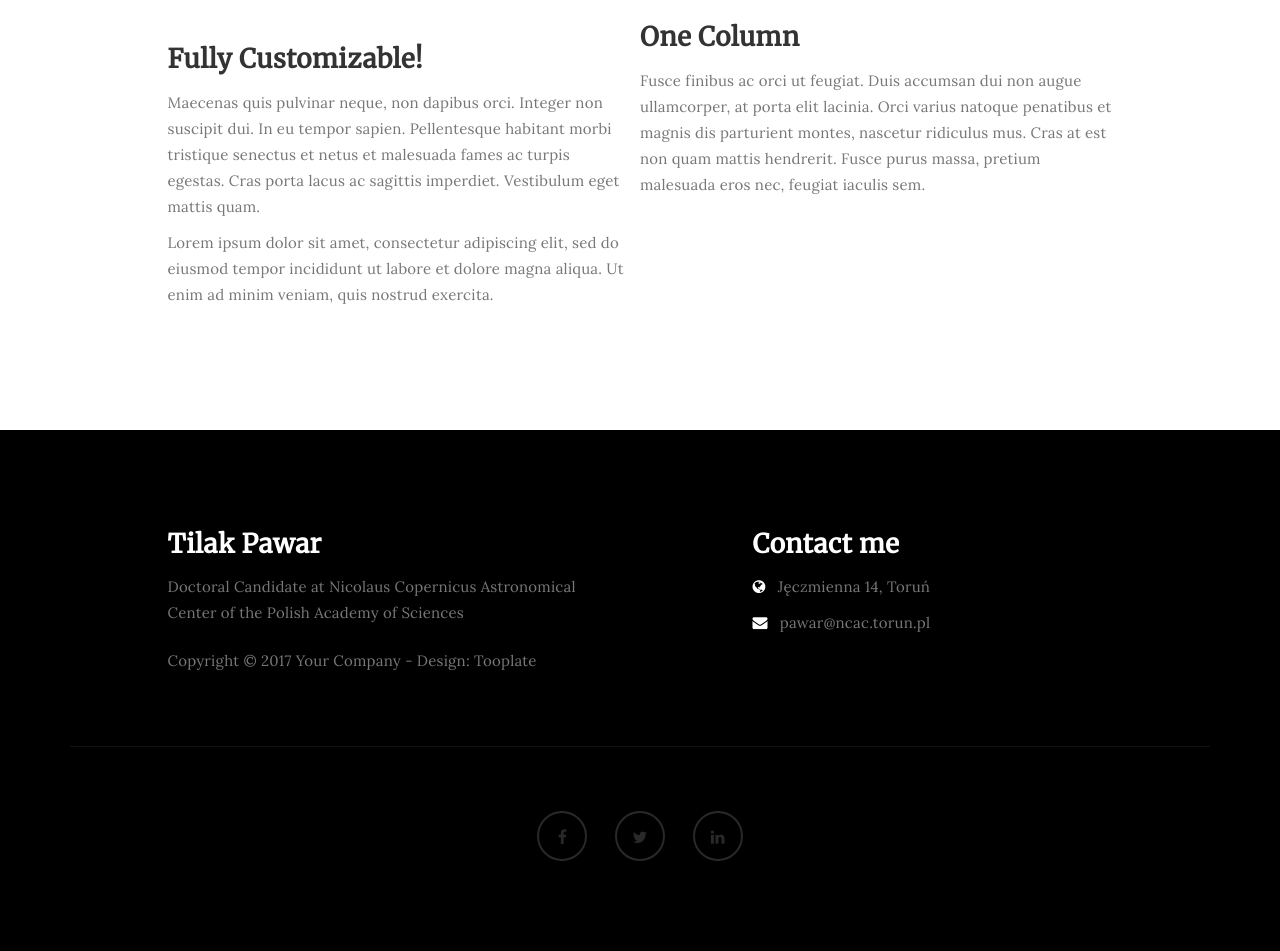
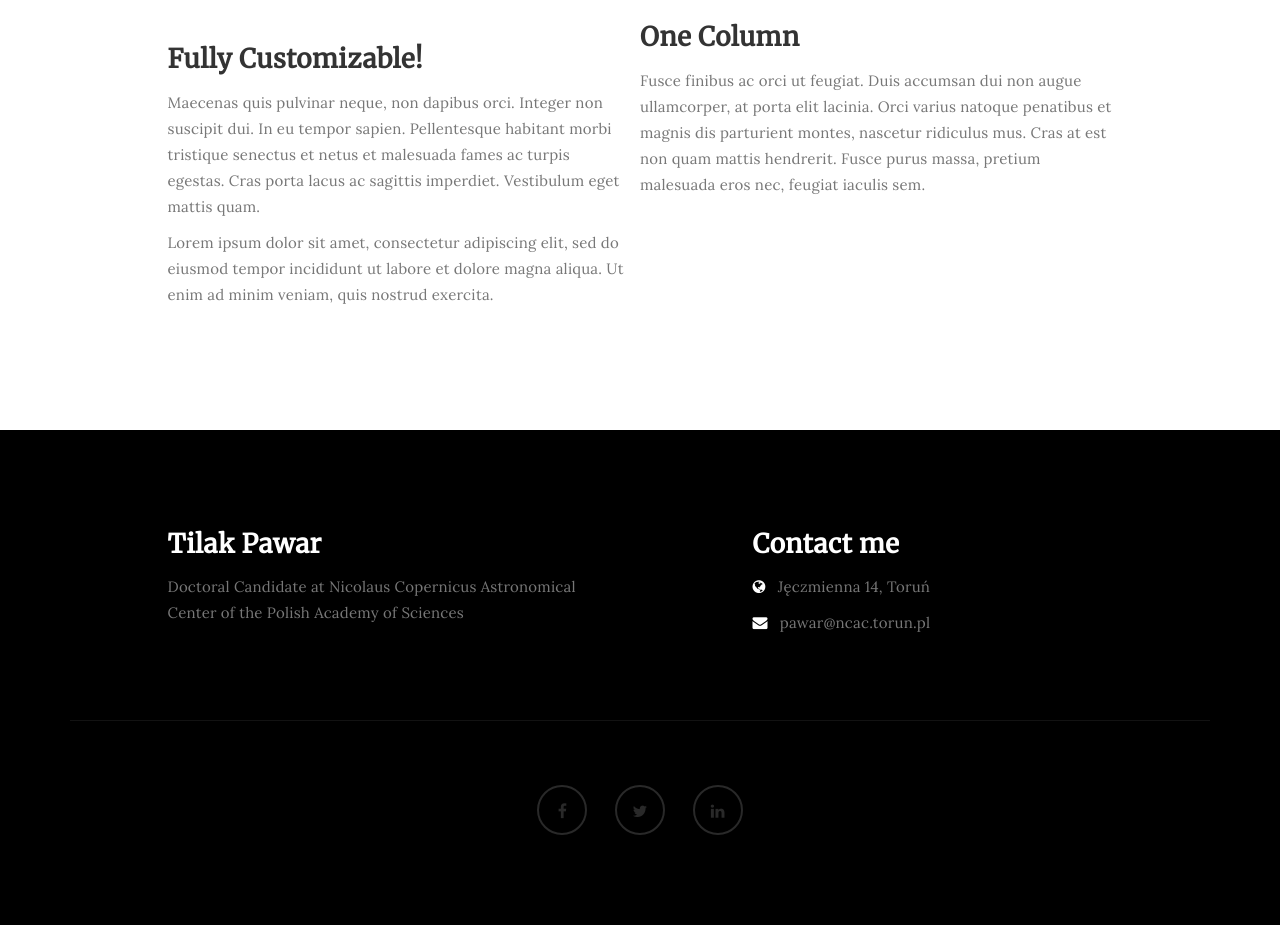
Before and after one commit to tilakpawar/Webpage, a plain HTML site: page about.html in a window 1280 px wide. Shown: the part 648-1599 px from the top of the page. After the commit the page ends 1573 px from the top, so only its background shows below. Drawn offline with Linux system fonts and the light colour scheme.

Commit message:
more updates

```diff
--- a/about.html
+++ b/about.html
@@ -108,7 +108,7 @@ http://www.tooplate.com/view/2085-neuron
                     <h3>Tilak Pawar</h3>
                     <p>Doctoral Candidate at Nicolaus Copernicus Astronomical Center of the Polish Academy of Sciences</p>
                     <div class="footer-copyright">
-                         <p>Copyright &copy; 2017 Your Company - Design: Tooplate</p>
+                         <p></p>
                     </div>
                </div>
 
```
Also changed, not shown: gallery.html (+1 -1 lines), index.html (+1 -1 lines), single-post.html (+1 -1 lines).
